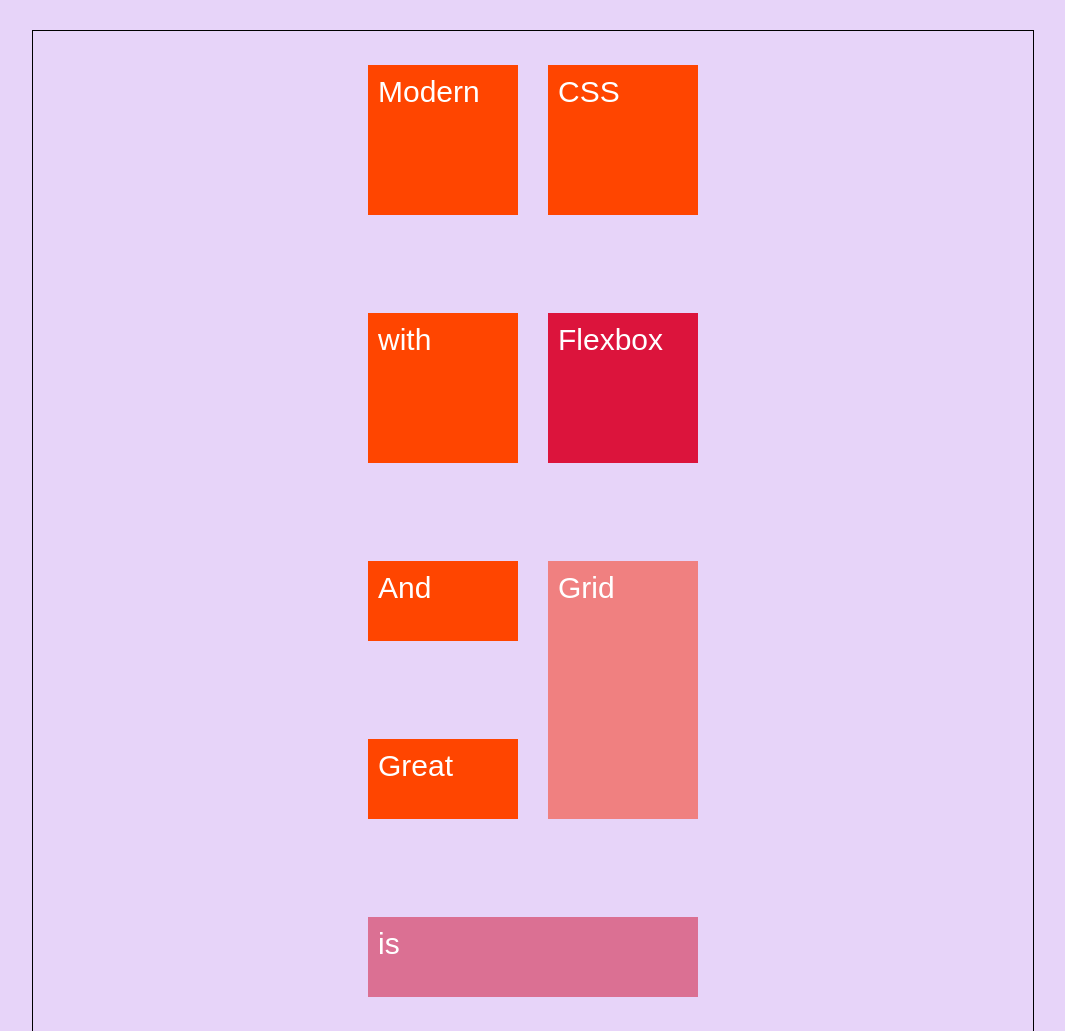
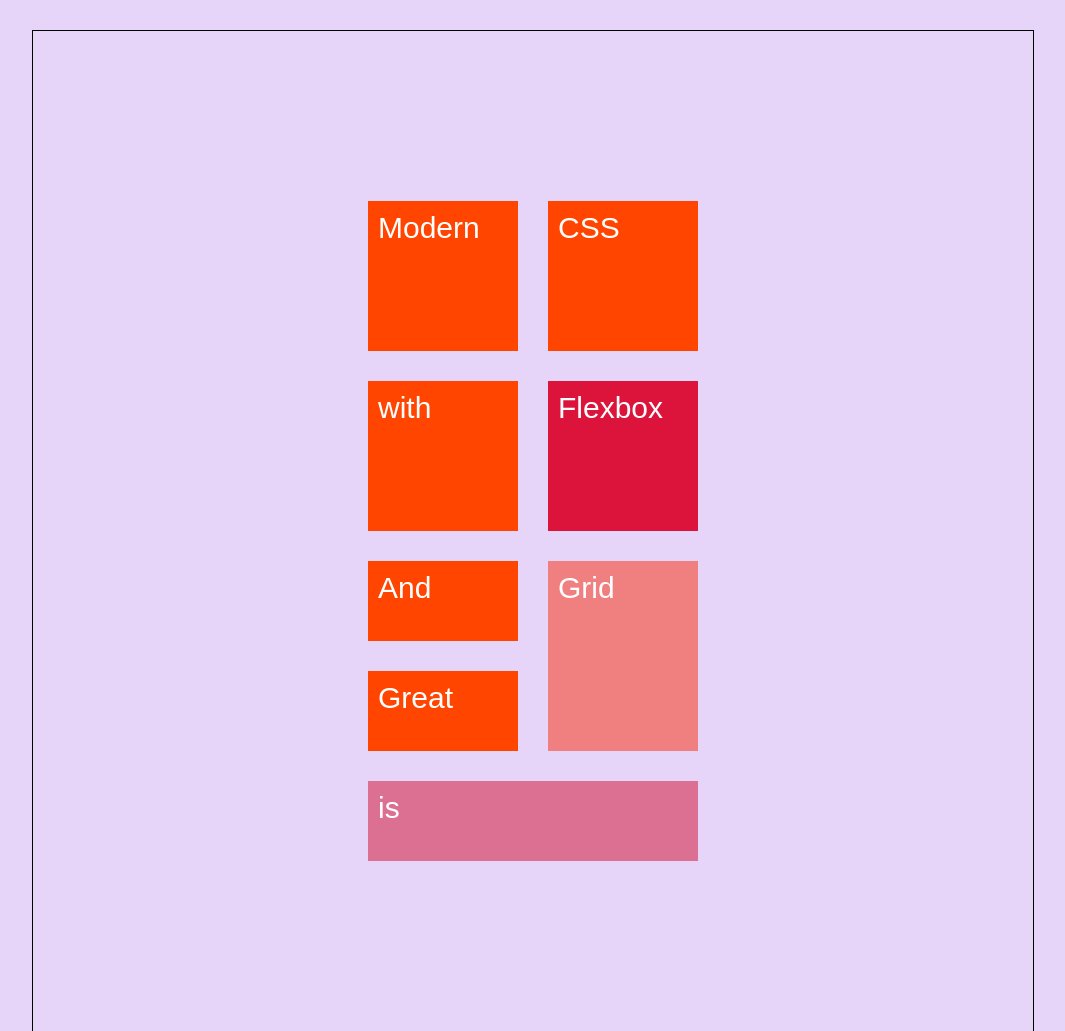
Before and after one commit to smarigowda/CSSGridLayout, a website: page src/implicit-explicit-grids/index.html in a window 1280 px wide. Shown: the top 1031 px of the page, without its empty margins (107-1172 px from the left). Drawn offline with Linux system fonts and the light colour scheme.

Commit message:
CSSGRID-8 align tracks complete

```diff
--- a/src/implicit-explicit-grids/scss/impli-expli.scss
+++ b/src/implicit-explicit-grids/scss/impli-expli.scss
@@ -26,7 +26,7 @@ body {
 
 
     justify-content: center;
-    align-content: space-around;
+    align-content: center;
 
     .item {
         background-color: orangered;
```
Also changed, not shown: src/css/impli-expli.css, 1 other file.
